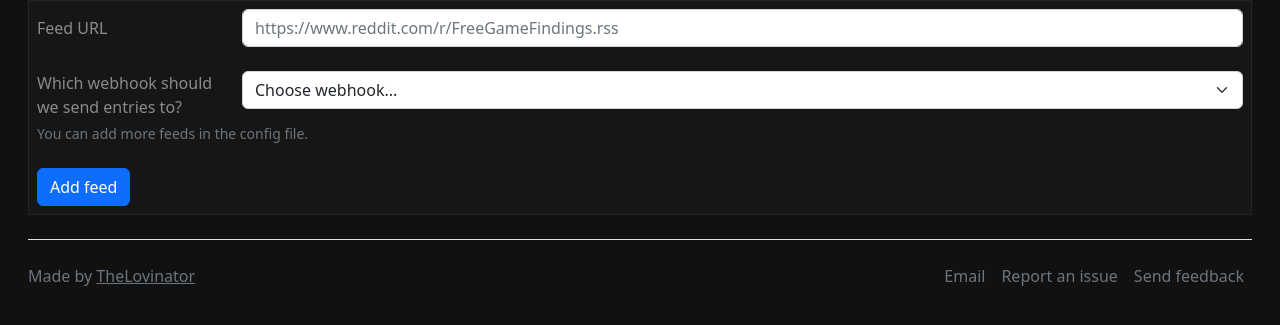
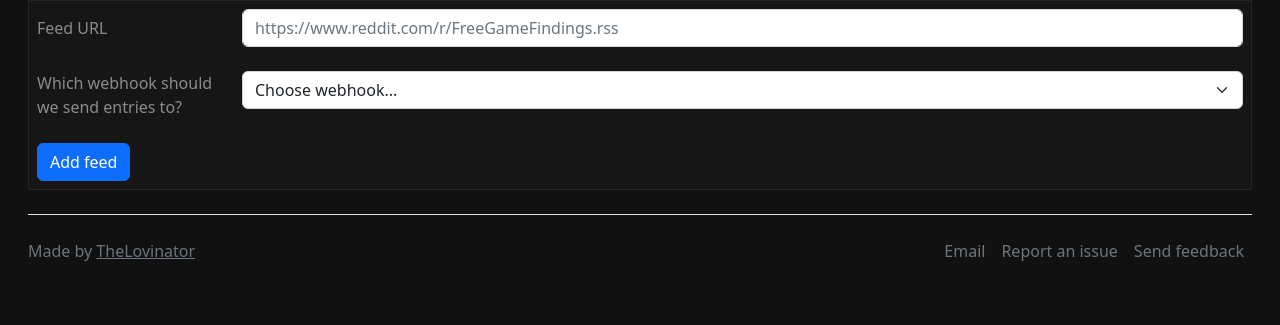
Before and after one commit to TheLovinator1/discord-rss-bot, a FastAPI app: page /add in a window 1280 px wide. Shown: the part 129-454 px from the top of the page. Run offline with FastAPI, Linux system fonts and the light colour scheme; parts of the project's set-up code (start-up, migrations or seed data) failed here and were passed over.

Commit message:
Remove form text that was incorrect

```diff
--- a/discord_rss_bot/templates/add.html
+++ b/discord_rss_bot/templates/add.html
@@ -31,7 +31,6 @@
                         {% endfor %}
                     </select>
                 </div>
-                <div class="form-text">You can add more feeds in the config file.</div>
             </div>
 
             {# Submit button #}
```
